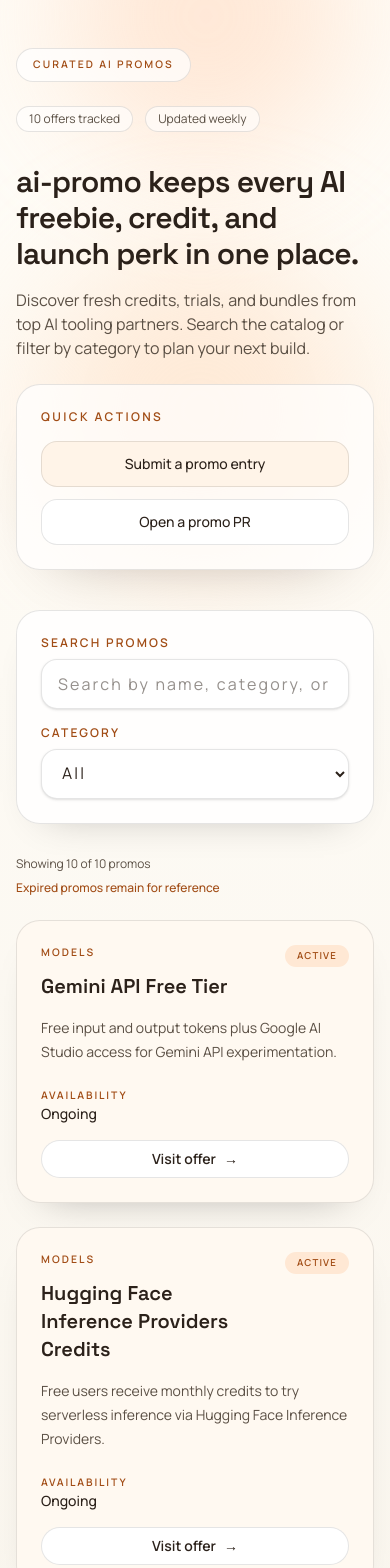
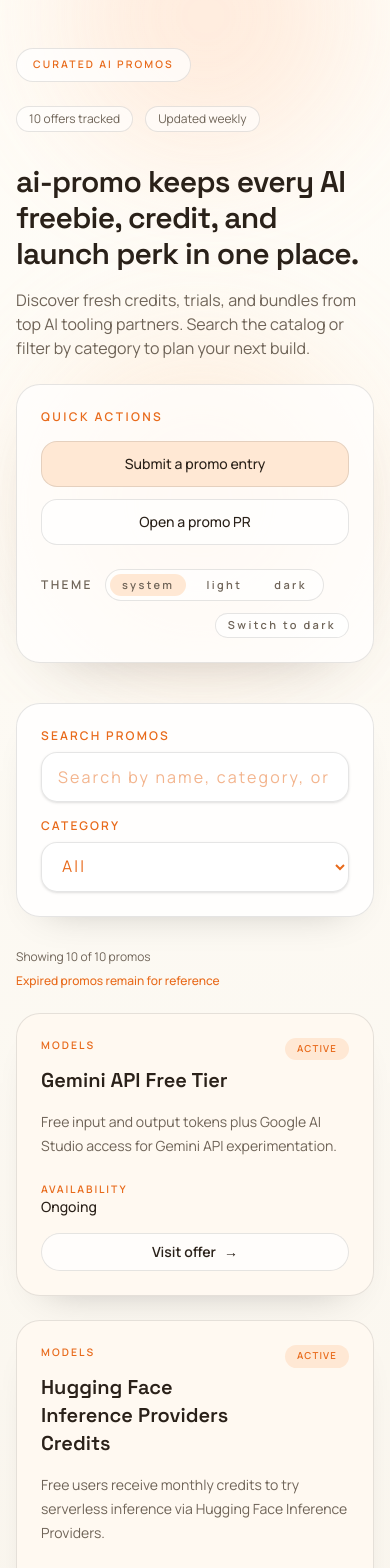
Before and after one commit to zainfathoni/ai-promo, a Next.js app: page / in a window 390 px wide. Shown: the top 1568 px of the page. Built offline with nearby package versions, Linux system fonts and the light colour scheme.

Commit message:
Add dark mode support (#22)
🛠️ Wheeljack: Merged with responsive design improvements!

**What's included:**
- ✅ Dark mode with system detection + localStorage
- ✅ Complete CSS variable system
- ✅ Responsive design (mobile-first)
- ✅ Full test coverage
- ✅ Theme toggle UI

Resolves #3

```diff
--- a/src/app/globals.css
+++ b/src/app/globals.css
@@ -9,6 +9,46 @@
   --accent-strong: #e86a1b;
   --ink: #2a2119;
   --muted: #6f6458;
+  --border-subtle: rgba(0, 0, 0, 0.1);
+  --highlight: rgba(255, 255, 255, 0.7);
+  --shadow-color: rgba(0, 0, 0, 0.3);
+  --panel: rgba(255, 255, 255, 0.8);
+  --panel-strong: rgba(255, 255, 255, 0.7);
+  --muted-bg: #ffe8d4;
+  --muted-text: #7a6c60;
+  --chip-bg: rgba(255, 255, 255, 0.6);
+  --halo-1: rgba(255, 201, 165, 0.4);
+  --halo-2: rgba(255, 217, 185, 0.5);
+  --hero-bg: radial-gradient(circle at top, #fffdf8 0%, #f8f3ea 55%, #efe4d6 100%);
+}
+
+[data-theme="dark"] {
+  --background: #0e1110;
+  --foreground: #f7f1e8;
+  --surface: #161b18;
+  --surface-strong: #1f2420;
+  --accent: #f9a45a;
+  --accent-strong: #f08a32;
+  --ink: #f2e7da;
+  --muted: #b9b0a6;
+  --border-subtle: rgba(255, 255, 255, 0.12);
+  --highlight: rgba(22, 27, 24, 0.7);
+  --shadow-color: rgba(0, 0, 0, 0.6);
+  --panel: rgba(22, 27, 24, 0.82);
+  --panel-strong: rgba(22, 27, 24, 0.72);
+  --muted-bg: rgba(249, 164, 90, 0.18);
+  --muted-text: #c6b9ac;
+  --chip-bg: rgba(22, 27, 24, 0.6);
+  --halo-1: rgba(249, 164, 90, 0.18);
+  --halo-2: rgba(157, 207, 189, 0.18);
+  --hero-bg: radial-gradient(circle at top, #141817 0%, #0e1110 60%, #0b0d0c 100%);
+}
+
+button,
+input,
+select,
+textarea {
+  color: inherit;
 }
 
 @theme inline {
@@ -19,9 +59,13 @@
 }
 
 body {
-  background: radial-gradient(circle at top, #fffdf8 0%, #f8f3ea 55%, #efe4d6 100%);
+  background: var(--hero-bg);
   color: var(--foreground);
   font-family: var(--font-body), "Segoe UI", sans-serif;
+}
+
+[data-theme="dark"] body {
+  background: var(--hero-bg);
 }
 
 @keyframes rise {
--- a/src/app/layout.tsx
+++ b/src/app/layout.tsx
@@ -1,6 +1,7 @@
 import type { Metadata } from "next";
 import { Manrope, Space_Grotesk } from "next/font/google";
 import "./globals.css";
+import { ThemeProvider } from "./theme-provider";
 
 const spaceGrotesk = Space_Grotesk({
   variable: "--font-display",
@@ -25,7 +26,7 @@
   return (
     <html lang="en">
       <body className={`${spaceGrotesk.variable} ${manrope.variable} antialiased`}>
-        {children}
+        <ThemeProvider>{children}</ThemeProvider>
       </body>
     </html>
   );
--- a/src/app/page.tsx
+++ b/src/app/page.tsx
@@ -3,6 +3,7 @@
 import { useMemo, useState } from "react";
 
 import { promoEntries } from "@/data/promos";
+import { useTheme } from "@/app/theme-provider";
 
 const categories = ["All", ...new Set(promoEntries.map((entry) => entry.category))];
 
@@ -24,6 +25,7 @@
 export default function Home() {
   const [searchTerm, setSearchTerm] = useState("");
   const [selectedCategory, setSelectedCategory] = useState("All");
+  const { theme, resolvedTheme, setTheme, toggleTheme } = useTheme();
 
   const visibleEntries = useMemo(() => {
     const normalized = searchTerm.trim().toLowerCase();
@@ -45,40 +47,40 @@
     <div className="min-h-screen">
       <div className="relative overflow-hidden">
         <div className="absolute inset-0 -z-10">
-          <div className="absolute -top-32 right-10 h-72 w-72 rounded-full bg-[#ffc9a5] opacity-40 blur-3xl" />
-          <div className="absolute bottom-10 left-10 h-80 w-80 rounded-full bg-[#ffd9b9] opacity-50 blur-3xl" />
+          <div className="absolute -top-32 right-10 h-72 w-72 rounded-full bg-[var(--halo-1)] opacity-80 blur-3xl" />
+          <div className="absolute bottom-10 left-10 h-80 w-80 rounded-full bg-[var(--halo-2)] opacity-80 blur-3xl" />
         </div>
         <header className="mx-auto flex w-full max-w-6xl flex-col gap-8 px-4 pb-10 pt-12 sm:px-6 sm:pb-12 sm:pt-16 animate-rise">
           <div className="flex flex-col items-start gap-6 sm:flex-row sm:flex-wrap sm:items-center sm:justify-between">
-            <div className="inline-flex items-center gap-3 rounded-full border border-black/10 bg-white/70 px-4 py-2 text-[0.65rem] font-semibold uppercase tracking-[0.2em] text-[#a14c15] sm:text-xs sm:tracking-[0.3em]">
+            <div className="inline-flex items-center gap-3 rounded-full border border-[var(--border-subtle)] bg-[var(--panel-strong)] px-4 py-2 text-[0.65rem] font-semibold uppercase tracking-[0.2em] text-[var(--accent-strong)] sm:text-xs sm:tracking-[0.3em]">
               Curated AI promos
             </div>
-            <div className="flex w-full flex-wrap items-center gap-3 text-xs text-[#5b5045] sm:w-auto sm:gap-4 sm:text-sm">
-              <span className="rounded-full border border-black/10 bg-white/60 px-3 py-1">
+            <div className="flex w-full flex-wrap items-center gap-3 text-xs text-[var(--muted)] sm:w-auto sm:gap-4 sm:text-sm">
+              <span className="rounded-full border border-[var(--border-subtle)] bg-[var(--chip-bg)] px-3 py-1">
                 {promoEntries.length} offers tracked
               </span>
-              <span className="rounded-full border border-black/10 bg-white/60 px-3 py-1">
+              <span className="rounded-full border border-[var(--border-subtle)] bg-[var(--chip-bg)] px-3 py-1">
                 Updated weekly
               </span>
             </div>
           </div>
           <div className="grid gap-6 lg:grid-cols-[1.1fr_0.9fr] lg:items-end">
             <div>
-              <h1 className="font-display text-3xl font-semibold tracking-tight text-[#2b211a] sm:text-4xl lg:text-5xl">
+              <h1 className="font-display text-3xl font-semibold tracking-tight text-[var(--ink)] sm:text-4xl lg:text-5xl">
                 ai-promo keeps every AI freebie, credit, and launch perk in one place.
               </h1>
-              <p className="mt-4 text-base text-[#5b5045] sm:text-lg">
+              <p className="mt-4 text-base text-[var(--muted)] sm:text-lg">
                 Discover fresh credits, trials, and bundles from top AI tooling partners.
                 Search the catalog or filter by category to plan your next build.
               </p>
             </div>
-            <div className="rounded-3xl border border-black/10 bg-white/70 p-6 shadow-[0_24px_60px_-40px_rgba(0,0,0,0.3)]">
-              <div className="text-xs font-semibold uppercase tracking-[0.2em] text-[#a14c15] sm:text-sm">
+            <div className="rounded-3xl border border-[var(--border-subtle)] bg-[var(--panel-strong)] p-6 shadow-[0_24px_60px_-40px_var(--shadow-color)]">
+              <div className="text-xs font-semibold uppercase tracking-[0.2em] text-[var(--accent-strong)] sm:text-sm">
                 Quick actions
               </div>
-              <div className="mt-4 flex flex-col gap-3 text-sm text-[#5b5045]">
+              <div className="mt-4 flex flex-col gap-3 text-sm text-[var(--muted)]">
                 <a
-                  className="w-full rounded-2xl border border-black/10 bg-[#fff4e8] px-4 py-3 text-center font-medium text-[#2b211a] transition hover:-translate-y-0.5 hover:bg-white hover:shadow-lg"
+                  className="w-full rounded-2xl border border-[var(--border-subtle)] bg-[var(--muted-bg)] px-4 py-3 text-center font-medium text-[var(--ink)] transition hover:-translate-y-0.5 hover:bg-[var(--highlight)] hover:shadow-lg"
                   href="https://github.com/zainfathoni/ai-promo/issues/new?template=new-promo.yml"
                   target="_blank"
                   rel="noreferrer"
@@ -86,7 +88,7 @@
                   Submit a promo entry
                 </a>
                 <a
-                  className="w-full rounded-2xl border border-black/10 bg-white px-4 py-3 text-center font-medium text-[#2b211a] transition hover:-translate-y-0.5 hover:bg-[#fff4e8] hover:shadow-lg"
+                  className="w-full rounded-2xl border border-[var(--border-subtle)] bg-[var(--highlight)] px-4 py-3 text-center font-medium text-[var(--ink)] transition hover:-translate-y-0.5 hover:bg-[var(--muted-bg)] hover:shadow-lg"
                   href="https://github.com/zainfathoni/ai-promo/pulls"
                   target="_blank"
                   rel="noreferrer"
@@ -94,26 +96,52 @@
                   Open a promo PR
                 </a>
               </div>
+              <div className="mt-6 flex flex-wrap items-center gap-3 text-xs font-semibold uppercase tracking-[0.2em] text-[var(--muted)]">
+                <span>Theme</span>
+                <div className="flex flex-wrap items-center gap-2 rounded-full border border-[var(--border-subtle)] bg-[var(--chip-bg)] p-1">
+                  {(["system", "light", "dark"] as const).map((mode) => (
+                    <button
+                      key={mode}
+                      className={`rounded-full px-3 py-1 text-[11px] transition ${
+                        theme === mode
+                          ? "bg-[var(--muted-bg)] text-[var(--accent-strong)]"
+                          : "text-[var(--muted)] hover:text-[var(--ink)]"
+                      }`}
+                      type="button"
+                      onClick={() => setTheme(mode)}
+                    >
+                      {mode}
+                    </button>
+                  ))}
+                </div>
+                <button
+                  className="ml-auto inline-flex items-center gap-2 rounded-full border border-[var(--border-subtle)] bg-[var(--highlight)] px-3 py-1 text-[11px] text-[var(--ink)] transition hover:-translate-y-0.5 hover:bg-[var(--muted-bg)]"
+                  type="button"
+                  onClick={toggleTheme}
+                >
+                  {resolvedTheme === "dark" ? "Switch to light" : "Switch to dark"}
+                </button>
+              </div>
             </div>
           </div>
         </header>
       </div>
 
       <section className="mx-auto w-full max-w-6xl px-4 pb-16 sm:px-6">
-        <div className="grid gap-4 rounded-3xl border border-black/10 bg-white/80 p-6 shadow-[0_18px_40px_-30px_rgba(0,0,0,0.3)] lg:grid-cols-[1.2fr_0.8fr] animate-rise">
-          <label className="flex flex-col gap-2 text-xs font-semibold uppercase tracking-[0.18em] text-[#a14c15] sm:text-sm sm:tracking-[0.2em]">
+        <div className="grid gap-4 rounded-3xl border border-[var(--border-subtle)] bg-[var(--panel)] p-6 shadow-[0_18px_40px_-30px_var(--shadow-color)] lg:grid-cols-[1.2fr_0.8fr] animate-rise">
+          <label className="flex flex-col gap-2 text-xs font-semibold uppercase tracking-[0.18em] text-[var(--accent-strong)] sm:text-sm sm:tracking-[0.2em]">
             Search promos
             <input
-              className="w-full rounded-2xl border border-black/10 bg-white px-4 py-3 text-base font-normal text-[#2b211a] shadow-sm outline-none transition focus:border-[#fe7f2d] focus:ring-2 focus:ring-[#fe7f2d]/30"
+              className="w-full rounded-2xl border border-[var(--border-subtle)] bg-[var(--highlight)] px-4 py-3 text-base font-normal text-[var(--ink)] shadow-sm outline-none transition focus:border-[var(--accent)] focus:ring-2 focus:ring-[var(--accent)]/30"
               placeholder="Search by name, category, or keyword"
               value={searchTerm}
               onChange={(event) => setSearchTerm(event.target.value)}
             />
           </label>
-          <label className="flex flex-col gap-2 text-xs font-semibold uppercase tracking-[0.18em] text-[#a14c15] sm:text-sm sm:tracking-[0.2em]">
+          <label className="flex flex-col gap-2 text-xs font-semibold uppercase tracking-[0.18em] text-[var(--accent-strong)] sm:text-sm sm:tracking-[0.2em]">
             Category
             <select
-              className="w-full rounded-2xl border border-black/10 bg-white px-4 py-3 text-base font-normal text-[#2b211a] shadow-sm outline-none transition focus:border-[#fe7f2d] focus:ring-2 focus:ring-[#fe7f2d]/30"
+              className="w-full rounded-2xl border border-[var(--border-subtle)] bg-[var(--highlight)] px-4 py-3 text-base font-normal text-[var(--ink)] shadow-sm outline-none transition focus:border-[var(--accent)] focus:ring-2 focus:ring-[var(--accent)]/30"
               value={selectedCategory}
               onChange={(event) => setSelectedCategory(event.target.value)}
             >
@@ -126,11 +154,11 @@
           </label>
         </div>
 
-        <div className="mt-8 flex flex-col gap-2 text-xs text-[#5b5045] sm:flex-row sm:items-center sm:justify-between sm:text-sm">
+        <div className="mt-8 flex flex-col gap-2 text-xs text-[var(--muted)] sm:flex-row sm:items-center sm:justify-between sm:text-sm">
           <span>
             Showing {visibleEntries.length} of {promoEntries.length} promos
           </span>
-          <span className="font-medium text-[#a14c15]">
+          <span className="font-medium text-[var(--accent-strong)]">
             Expired promos remain for reference
           </span>
         </div>
@@ -142,43 +170,43 @@
             return (
               <article
                 key={entry.id}
-                className="group flex h-full flex-col justify-between rounded-3xl border border-black/10 bg-[var(--surface)] p-6 shadow-[0_20px_40px_-30px_rgba(0,0,0,0.35)] transition hover:-translate-y-1 hover:border-[#fe7f2d]/60 hover:shadow-[0_24px_45px_-28px_rgba(254,127,45,0.45)] animate-rise"
+                className="group flex h-full flex-col justify-between rounded-3xl border border-[var(--border-subtle)] bg-[var(--surface)] p-6 shadow-[0_20px_40px_-30px_var(--shadow-color)] transition hover:-translate-y-1 hover:border-[var(--accent)]/60 hover:shadow-[0_24px_45px_-28px_rgba(249,164,90,0.35)] animate-rise"
               >
                 <div className="flex items-start justify-between gap-4">
                   <div>
-                    <p className="text-[0.65rem] font-semibold uppercase tracking-[0.2em] text-[#a14c15] sm:text-xs sm:tracking-[0.3em]">
+                    <p className="text-[0.65rem] font-semibold uppercase tracking-[0.2em] text-[var(--accent-strong)] sm:text-xs sm:tracking-[0.3em]">
                       {entry.category}
                     </p>
-                    <h2 className="mt-3 font-display text-xl font-semibold text-[#2b211a] sm:text-2xl">
+                    <h2 className="mt-3 font-display text-xl font-semibold text-[var(--ink)] sm:text-2xl">
                       {entry.title}
                     </h2>
                   </div>
                   <span
                     className={`rounded-full px-3 py-1 text-[0.6rem] font-semibold uppercase tracking-[0.12em] sm:text-xs sm:tracking-[0.15em] ${
                       isActive
-                        ? "bg-[#ffe8d4] text-[#a14c15]"
-                        : "bg-[#e8e1da] text-[#7a6c60]"
+                        ? "bg-[var(--muted-bg)] text-[var(--accent-strong)]"
+                        : "bg-[var(--surface-strong)] text-[var(--muted-text)]"
                     }`}
                   >
                     {isActive ? "Active" : "Expired"}
                   </span>
                 </div>
-                <p className="mt-4 text-sm leading-6 text-[#5b5045]">
+                <p className="mt-4 text-sm leading-6 text-[var(--muted)]">
                   {entry.description}
                 </p>
                 <div className="mt-6 flex flex-col gap-4 sm:flex-row sm:items-center sm:justify-between">
                   <div>
-                    <p className="text-[0.65rem] font-semibold uppercase tracking-[0.18em] text-[#a14c15] sm:text-xs sm:tracking-[0.2em]">
+                    <p className="text-[0.65rem] font-semibold uppercase tracking-[0.18em] text-[var(--accent-strong)] sm:text-xs sm:tracking-[0.2em]">
                       {entry.expiryDate === "Ongoing" ? "Availability" : "Expires"}
                     </p>
-                    <p className="text-sm font-medium text-[#2b211a]">
+                    <p className="text-sm font-medium text-[var(--ink)]">
                       {entry.expiryDate === "Ongoing"
                         ? "Ongoing"
                         : formatter.format(new Date(entry.expiryDate))}
                     </p>
                   </div>
                   <a
-                    className="inline-flex w-full items-center justify-center gap-2 rounded-full border border-black/10 bg-white px-4 py-2 text-sm font-semibold text-[#2b211a] transition group-hover:-translate-y-0.5 group-hover:border-[#fe7f2d]/60 group-hover:text-[#a14c15] sm:w-auto"
+                    className="inline-flex w-full items-center justify-center gap-2 rounded-full border border-[var(--border-subtle)] bg-[var(--highlight)] px-4 py-2 text-sm font-semibold text-[var(--ink)] transition group-hover:-translate-y-0.5 group-hover:border-[var(--accent)]/60 group-hover:text-[var(--accent-strong)] sm:w-auto"
                     href={entry.url}
                     target="_blank"
                     rel="noreferrer"
@@ -193,8 +221,8 @@
         </div>
 
         {visibleEntries.length === 0 ? (
-          <div className="mt-12 rounded-3xl border border-black/10 bg-white/70 p-8 text-center text-[#5b5045] sm:p-10">
-            <p className="text-base font-semibold text-[#2b211a] sm:text-lg">
+          <div className="mt-12 rounded-3xl border border-[var(--border-subtle)] bg-[var(--panel-strong)] p-8 text-center text-[var(--muted)] sm:p-10">
+            <p className="text-base font-semibold text-[var(--ink)] sm:text-lg">
               No promos match your search.
             </p>
             <p className="mt-2">
--- /dev/null
+++ b/src/app/theme-provider.tsx
@@ -0,0 +1,121 @@
+"use client";
+
+import {
+  createContext,
+  useContext,
+  useEffect,
+  useMemo,
+  useState,
+} from "react";
+
+type Theme = "light" | "dark";
+type ThemePreference = Theme | "system";
+
+type ThemeContextValue = {
+  theme: ThemePreference;
+  resolvedTheme: Theme;
+  setTheme: (theme: ThemePreference) => void;
+  toggleTheme: () => void;
+};
+
+const ThemeContext = createContext<ThemeContextValue | undefined>(undefined);
+const STORAGE_KEY = "ai-promo-theme";
+
+const hasStorage = () =>
+  typeof window !== "undefined" &&
+  typeof window.localStorage !== "undefined" &&
+  typeof window.localStorage.getItem === "function" &&
+  typeof window.localStorage.setItem === "function" &&
+  typeof window.localStorage.removeItem === "function";
+
+const getSystemTheme = (): Theme => {
+  if (typeof window === "undefined" || !window.matchMedia) {
+    return "light";
+  }
+
+  return window.matchMedia("(prefers-color-scheme: dark)").matches
+    ? "dark"
+    : "light";
+};
+
+export function ThemeProvider({ children }: { children: React.ReactNode }) {
+  const [theme, setThemeState] = useState<ThemePreference>("system");
+  const [systemTheme, setSystemTheme] = useState<Theme>(getSystemTheme);
+  const resolvedTheme = theme === "system" ? systemTheme : theme;
+
+  useEffect(() => {
+    if (!hasStorage()) {
+      return;
+    }
+
+    const stored = window.localStorage.getItem(STORAGE_KEY);
+    if (stored === "light" || stored === "dark") {
+      setThemeState(stored);
+    }
+  }, []);
+
+  useEffect(() => {
+    if (!window.matchMedia) {
+      return;
+    }
+
+    const media = window.matchMedia("(prefers-color-scheme: dark)");
+    const updateSystem = () => {
+      setSystemTheme(media.matches ? "dark" : "light");
+    };
+
+    updateSystem();
+
+    if (theme !== "system") {
+      return;
+    }
+
+    if (media.addEventListener) {
+      media.addEventListener("change", updateSystem);
+      return () => media.removeEventListener("change", updateSystem);
+    }
+
+    media.addListener?.(updateSystem);
+    return () => media.removeListener?.(updateSystem);
+  }, [theme]);
+
+  useEffect(() => {
+    document.documentElement.dataset.theme = resolvedTheme;
+    document.documentElement.style.colorScheme = resolvedTheme;
+  }, [resolvedTheme]);
+
+  const setTheme = (next: ThemePreference) => {
+    setThemeState(next);
+    if (!hasStorage()) {
+      return;
+    }
+
+    if (next === "system") {
+      window.localStorage.removeItem(STORAGE_KEY);
+    } else {
+      window.localStorage.setItem(STORAGE_KEY, next);
+    }
+  };
+
+  const toggleTheme = () => {
+    setTheme(resolvedTheme === "dark" ? "light" : "dark");
+  };
+
+  const value = useMemo(
+    () => ({ theme, resolvedTheme, setTheme, toggleTheme }),
+    [theme, resolvedTheme],
+  );
+
+  return (
+    <ThemeContext.Provider value={value}>{children}</ThemeContext.Provider>
+  );
+}
+
+export function useTheme() {
+  const context = useContext(ThemeContext);
+  if (!context) {
+    throw new Error("useTheme must be used within ThemeProvider");
+  }
+
+  return context;
+}
```
Also changed, not shown: 1 other file (tests, documents, lock files or other folders).
